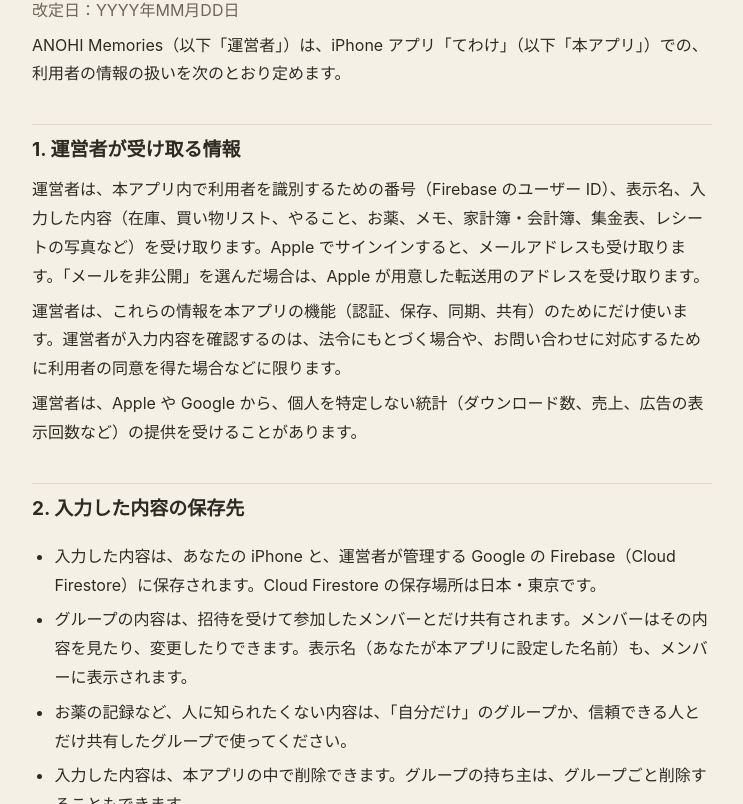
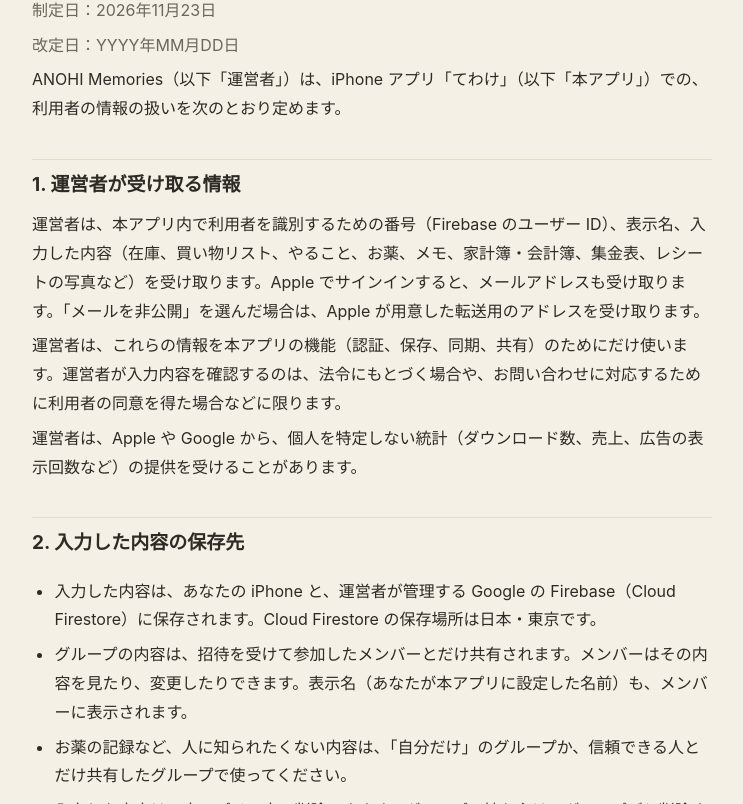
Before and after one commit to anohi-memories/anohi-memories.github.io, a plain HTML site: page tewake/privacy.html in a window 1280 px wide. Shown: the part 147-951 px from the top of the page, without its empty margins (268-1011 px from the left). Drawn offline with Linux system fonts and the light colour scheme.

Commit message:
プライバシーポリシーの制定日を残す

```diff
--- a/tewake/privacy.html
+++ b/tewake/privacy.html
@@ -11,6 +11,7 @@
 <header class="site"><a class="brand" href="./">てわけ</a></header>
 
 <h1>プライバシーポリシー</h1>
+<p class="lead">制定日：2026年11月23日</p>
 <p class="lead">改定日：YYYY年MM月DD日</p>
 
 <p>ANOHI Memories（以下「運営者」）は、iPhone アプリ「てわけ」（以下「本アプリ」）での、利用者の情報の扱いを次のとおり定めます。</p>
```
